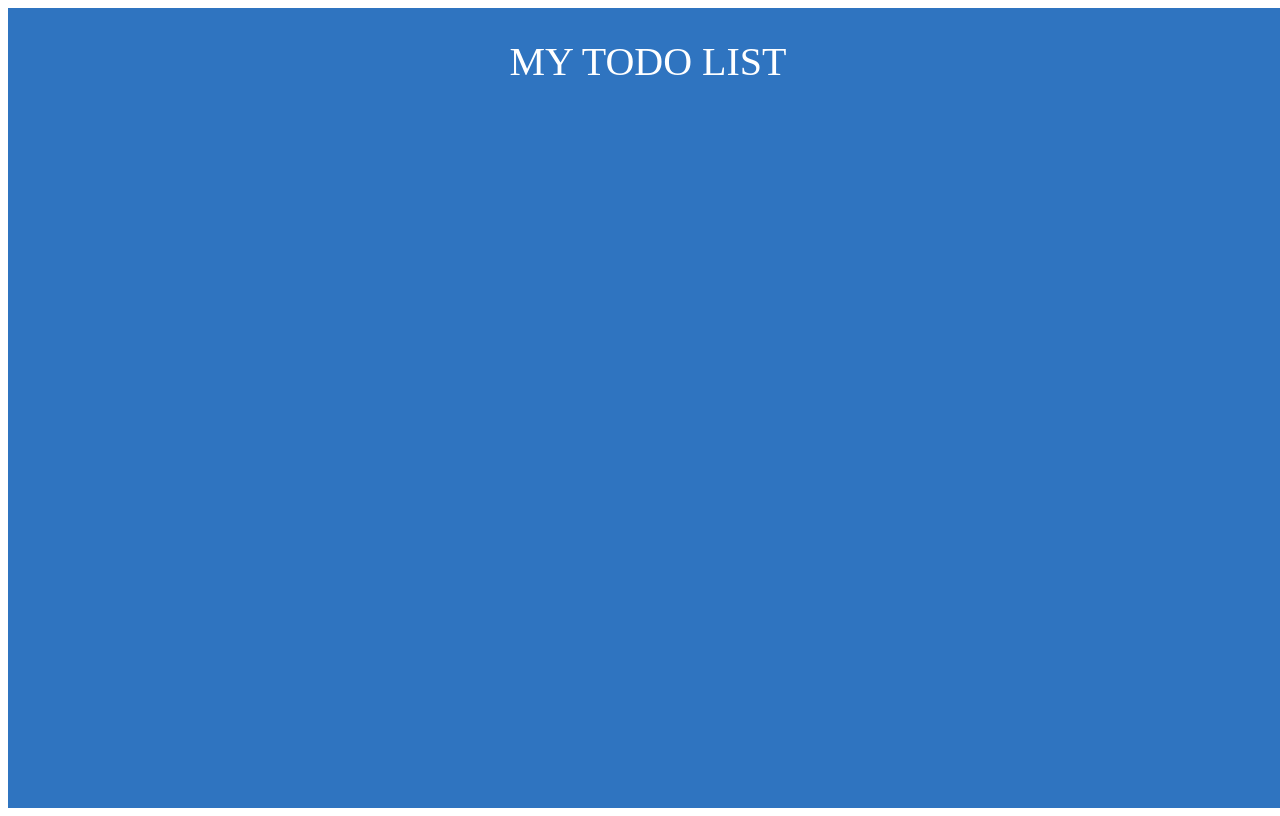
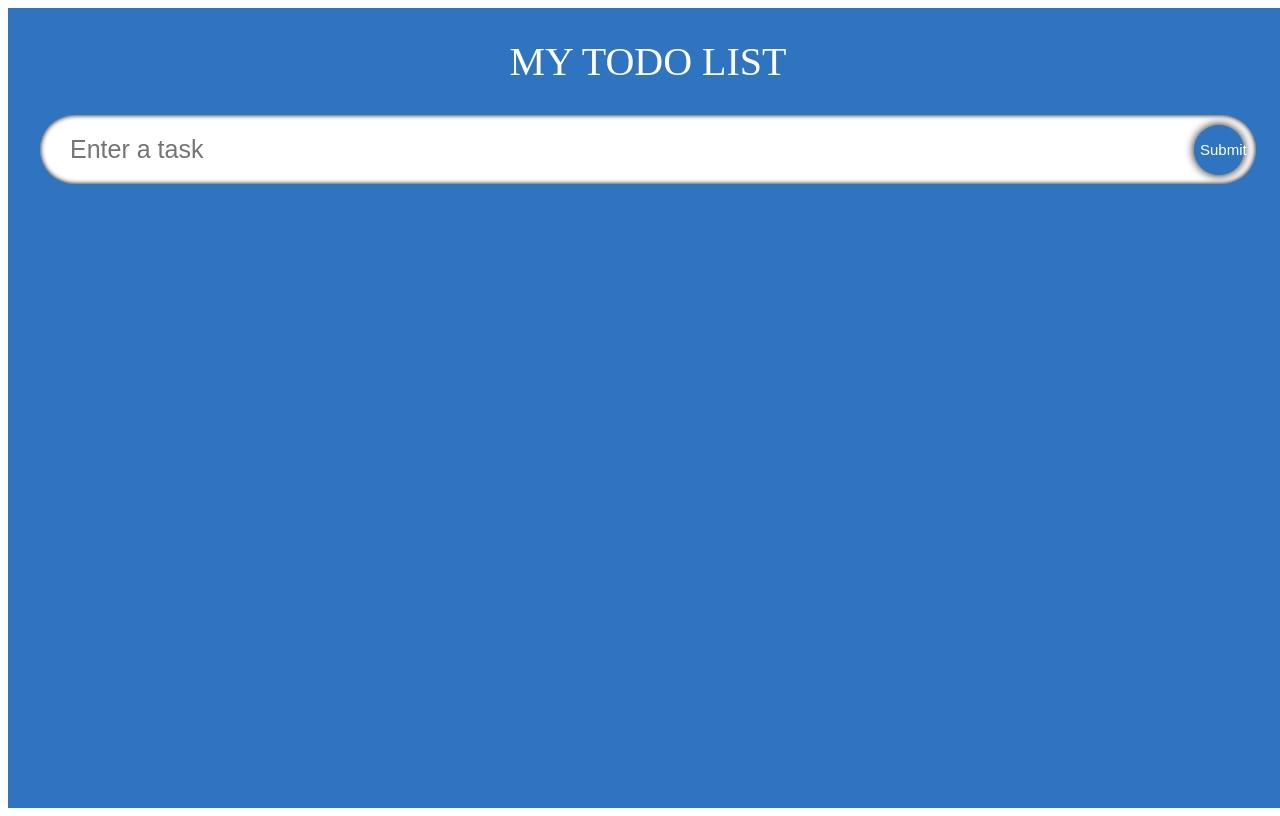
Before and after one commit to SolomonOjigbo/my-todolist-app, a React (Create React App) app: page / in a window 1280 px wide. Built offline with nearby package versions, Linux system fonts and the light colour scheme; a web font is replaced by a local one.

Commit message:
Added the InputField component with styles.css

```diff
--- a/src/App.tsx
+++ b/src/App.tsx
@@ -1,10 +1,12 @@
 import React from "react";
 import "./App.css";
+import InputField from "./components/InputField";
 
 const App: React.FC = () => {
 	return (
 		<div className="App">
 			<span className="heading"> My Todo List</span>
+			<InputField />
 		</div>
 	);
 };
--- /dev/null
+++ b/src/components/InputField.tsx
@@ -0,0 +1,14 @@
+import React from "react";
+import "./styles.css";
+const InputField = () => {
+	return (
+		<form className="input">
+			<input type="input" placeholder="Enter a task" className="input__box" />
+			<button className="input__submit" type="submit">
+				Submit
+			</button>
+		</form>
+	);
+};
+
+export default InputField;
--- /dev/null
+++ b/src/components/styles.css
@@ -0,0 +1,53 @@
+.input {
+	display: flex;
+	width: 95%;
+	position: relative;
+	align-items: center;
+}
+
+.input__box {
+	width: 100%;
+	border-radius: 50px;
+	padding: 20px 30px;
+	font-size: 25px;
+	border: none;
+	transition: 0.2s;
+	box-shadow: inset 0 0 5px black;
+}
+
+.input__box:focus {
+	box-shadow: 0 0 10px 1000px rgba(0, 0, 0, 0.5);
+	outline: none;
+}
+
+.input__submit {
+	position: absolute;
+	width: 50px;
+	height: 50px;
+	margin: 12px;
+	border-radius: 50px;
+	right: 0px;
+	border: none;
+	font-size: 15px;
+	background-color: #2f74c0;
+	color: white;
+	transition: 0.2s all;
+	box-shadow: 0 0 10px black;
+}
+
+.input__submit:hover {
+	background-color: #388ae2;
+}
+
+.input__submit:active {
+	transform: scale(0.8);
+	box-shadow: 0 0 5px black;
+}
+
+.container {
+	width: 95%;
+	display: flex;
+	margin-top: 10px;
+	justify-content: space-between;
+	align-items: flex-start;
+}
```
